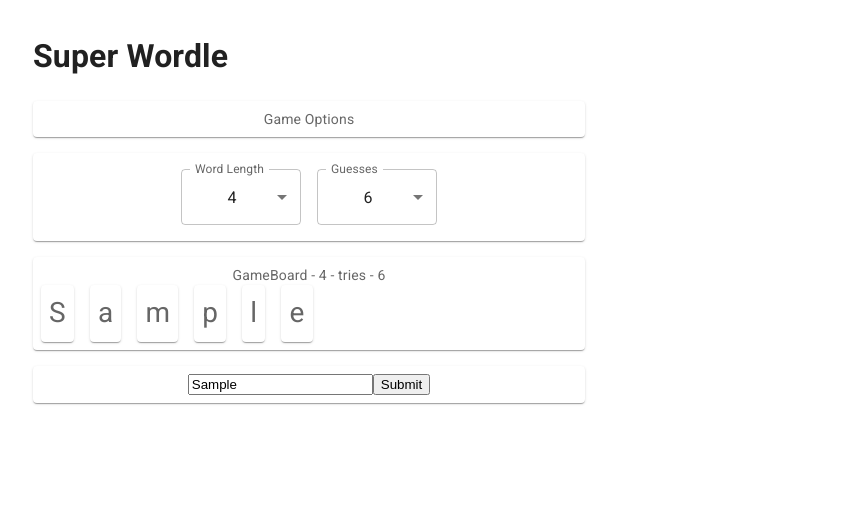
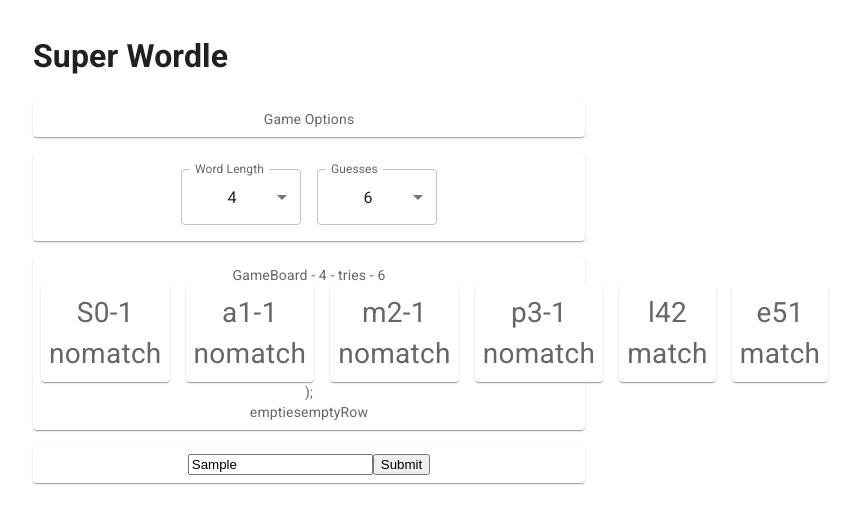
Before and after one commit to enter801/super-wordle, a React (Create React App) app: page / in a window 1280 px wide. Both pictures are taken after typing "Sample" into the empty fields and a click on the button "Submit". Shown: the top 524 px of the page, without its empty margins (331-1191 px from the left). Built offline with nearby package versions, Linux system fonts and the light colour scheme.

Commit message:
rendering guesses with match logic starting empty tile rendering created components for GameRow and GameTile

```diff
--- a/src/GameProvider.js
+++ b/src/GameProvider.js
@@ -35,12 +35,6 @@ export default function GameProvider({ children }) {
 
   const onGuessLetter = (letters) => {
 
-    //regex check characters
-
-    //if valid, parse into array
-
-    //iterate over and update guess model with letterEntry model
-
     const newGuess = split('', letters);
 
     const guessModel = newGuess.reduce((prev, curr, idx) => {
--- a/src/components/GameBoard.jsx
+++ b/src/components/GameBoard.jsx
@@ -1,90 +1,46 @@
-import { Stack, CardContent, Paper, Typography } from "@mui/material";
-import { fontSize } from "@mui/system";
-import { styled } from '@mui/material/styles';
-import { useEffect } from "react";
+import { Stack } from "@mui/material";
+
+
+import { useEffect, useState } from "react";
 import { useGameContext } from "../GameProvider";
-import WordCard from "./WordCard";
+import GameRow from "./GameRow";
+import GameTile from "./GameTile";
 
-const GameBoard = (props) => {
-  const { wordLength, numTries } = props;
+const GameBoard = ({wordLength, numTries}) => {
   const {guess, guesses} = useGameContext();
+  const [emptyRows, setEmptyRows] = useState([]);
 
   useEffect(()=>{
-    console.log('use effect called');
-  }, [guesses, guess]);
+    setEmptyRows(renderEmptyTiles(numTries, wordLength));
+  }, [guesses]);
 
-  const renderLetter = (letter) => {
-    return (
-      <>
-        <CardContent>
-          <Typography sx={{ fontSize: 28, color }} color="text.secondary">
-            {letter}
-          </Typography>
-        </CardContent>
-      </>
-    );
-  };
+  const getEmptyRow = (length) => {
+    let emptyTiles;
+    for( let i = 0; i < length; i++ ) {
+      emptyTiles += (<div>e</div>);
+    }
+    return emptyTiles;
+  }
 
-  const Item = styled(Paper)(({ theme }) => ({
-    ...theme.typography.body2,
-    padding: theme.spacing(1),
-    textAlign: 'center',
-    fontSize: 28,
-    color: theme.palette.text.secondary,
-  }));
-
-  const renderLine = (guess = "", length = wordLength) => {
-    //iterate from word length
-    for (let i = 0; i < length; i++) {
-      //obtain guess letter from index
-      const letter = guess[i];
-
-      //
+  const renderEmptyTiles = (numTries, wordLength) => {
+    let emptyRow;
+    for(let i = 0; i < numTries; i++) {
+      emptyRow += getEmptyRow(wordLength);
     }
 
-    //compare positioning
-
-    //render tile
-
-    return;
-  };
-
-  const renderCompletedLine = (guess, word, length) => {};
-
-  const renderBoard = (width, height, guesses, guess) => {
-    //empty/new game
-    if (guesses.length == 0) {
-      //render blank lines
-      let tiles = guesses.reduce((prev, curr) => {});
-
-      for (let i = 0; i < numTries; i++) {
-        renderLine();
-      }
-
-      let i = "hello";
-    } else {
-    }
-
-    for (let i = 0; i < width; i++) {}
-  };
+    return (<>emptyRow</>);
+  }
 
   return (
     <>
       <div>
-        GameBoard - {props.wordLength} - tries - {props.numTries}
+        GameBoard - {wordLength} - tries - {numTries}
       </div>
       <Stack direction="column" spacing={2}>{
         guesses.map((row, idx) => {
           return (
-            <Stack key={idx} direction="row" spacing={2}>
-              {row.map((val) => {
-                return (
-                  <Item key={val.index}>
-                    {val.letter}
-                  </Item>)
-                })
-              }
-            </Stack>);
+            <GameRow key={idx} submittedGuess={row}></GameRow>
+          );
           }
         )
       }
@@ -92,11 +48,14 @@ const GameBoard = (props) => {
       <Stack direction="row" spacing={2}>
         {guess.map((val) => {
           return (
-            <Item key={val.index}>
-              {val.letter}
-            </Item>)
+            <GameTile key={val.index} guessData={val}></GameTile>
+          )
           })
         }
+      </Stack>
+      <Stack id="emptyTiles" direction="column" spacing={2}>
+        empties
+        {emptyRows}
       </Stack>
     </>
   );
--- /dev/null
+++ b/src/components/GameRow.jsx
@@ -0,0 +1,21 @@
+import { Stack } from "@mui/material";
+import GameTile from "./GameTile";
+
+const GameRow = ({submittedGuess}) => {
+
+    return(
+      <>
+        <Stack direction="row" spacing={2}>
+          {
+            submittedGuess.map((val) => {
+              return (
+                <GameTile key={val.index} guessData={val}></GameTile>
+              )
+              })
+          }
+        </Stack>);
+      </>
+    )
+}
+
+export default GameRow;
--- /dev/null
+++ b/src/components/GameTile.jsx
@@ -0,0 +1,37 @@
+import { styled } from '@mui/material/styles';
+import { Paper, CardContent, Typography } from '@mui/material';
+
+const GameTile = ({guessData}) => {
+  const {letter, index, matchPosition, matchOffset } = guessData;
+
+  const renderLetter = (letter) => {
+    return (
+      <>
+        <CardContent>
+          <Typography sx={{ fontSize: 28, color }} color="text.secondary">
+            {letter}
+          </Typography>
+        </CardContent>
+      </>
+    );
+  };
+
+  const Item = styled(Paper)(({ theme }) => ({
+    ...theme.typography.body2,
+    padding: theme.spacing(1),
+    textAlign: 'center',
+    fontSize: 28,
+    color: theme.palette.text.secondary,
+  }));
+
+  return (
+    <>
+      <Item>
+        {letter}{index}{matchPosition}
+        <div>{matchOffset === 0 ? 'xmatch' : matchOffset > 0 ? 'match' : 'nomatch'}</div>
+      </Item>
+    </>
+  )
+}
+
+export default GameTile;
--- a/src/components/WordCard.jsx
+++ /dev/null
@@ -1,10 +0,0 @@
-import { Card } from "@mui/material";
-
-export default function WordCard(props) {
-
-
-
-    return (<>
-        <Card>Stuff Here</Card>
-    </>)
-}
```
